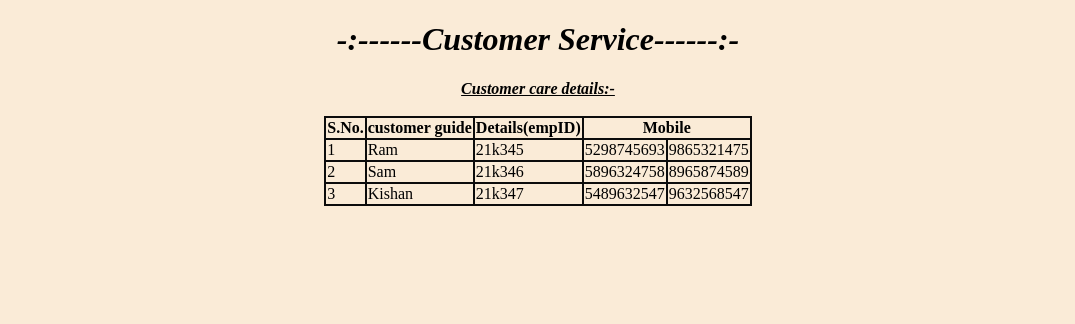
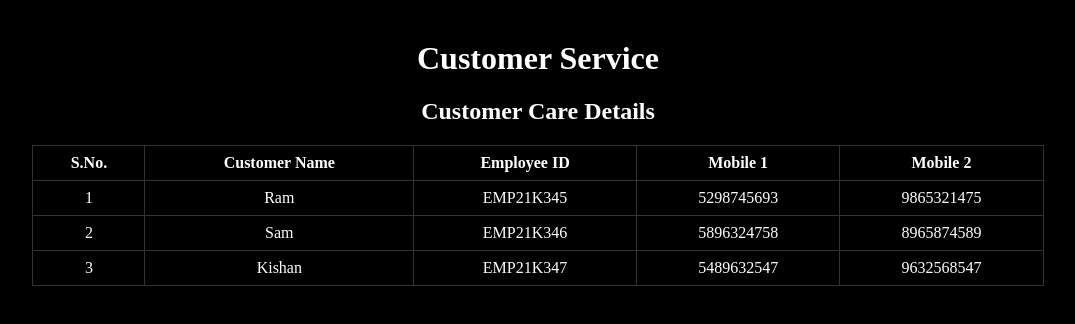
Before and after one commit to Vamshikrishna779/HTML-vamshikrishna, a plain HTML site: page Customercare.html in a window 1280 px wide. Shown: the whole page, without its empty margins (102-1177 px from the left). Drawn offline with Linux system fonts and the light colour scheme.

Commit message:
Update Customercare.html

```diff
--- a/Customercare.html
+++ b/Customercare.html
@@ -2,52 +2,75 @@
 <html>
 <head>
     <style>
-        body{
-            background-color: antiquewhite;
+        body {
+            background-color:black;
+            color: white;
         }
 
-        table,th,td{
-            border: 2px solid rgb(12, 12, 12);
+        table {
+            border: 1px solid #333;
             border-collapse: collapse;
-        }</style>
+            width: 80%;
+            margin: 0 auto;
+        }
+
+        th, td {
+            border: 1px solid #333;
+            padding: 8px;
+            text-align: center;
+        }
+
+        caption {
+            font-size: 24px;
+            font-weight: bold;
+            margin-bottom: 20px;
+        }
+
+        h1 {
+            text-align: center;
+            font-size: 32px;
+            margin-top: 40px;
+        }
+    </style>
 </head>
 <body>
-    <h1 align="center"><i>-:------Customer Service------:-</i></h1>
-    <Center><form class="service"><caption><b><u><i><b>Customer care details:-</b></u></i></b></caption><br><br>
-        <table class="cust">
+    <h1>Customer Service</h1>
+    <form class="service">
+        <table>
+            <caption>Customer Care Details</caption>
             <thead>
                 <tr>
                     <th>S.No.</th>
-            <th>customer guide</th>
-            <th>Details(empID)</th>
-            <th colspan="2">Mobile</th>
+                    <th>Customer Name</th>
+                    <th>Employee ID</th>
+                    <th>Mobile 1</th>
+                    <th>Mobile 2</th>
                 </tr>
             </thead>
             <tbody>
                 <tr>
                     <td>1</td>
                     <td>Ram</td>
-            <td>21k345</td>
+                    <td>EMP21K345</td>
                     <td>5298745693</td>
                     <td>9865321475</td>
                 </tr>
                 <tr>
                     <td>2</td>
                     <td>Sam</td>
-            <td>21k346</td>
+                    <td>EMP21K346</td>
                     <td>5896324758</td>
                     <td>8965874589</td>
                 </tr>
                 <tr>
                     <td>3</td>
                     <td>Kishan</td>
-            <td>21k347</td>
+                    <td>EMP21K347</td>
                     <td>5489632547</td>
                     <td>9632568547</td>
                 </tr>
             </tbody>
         </table>
-        </Center>
     </form>
 </body>
 </html>
```
Lines whose indentation alone changed are shown as unchanged.
